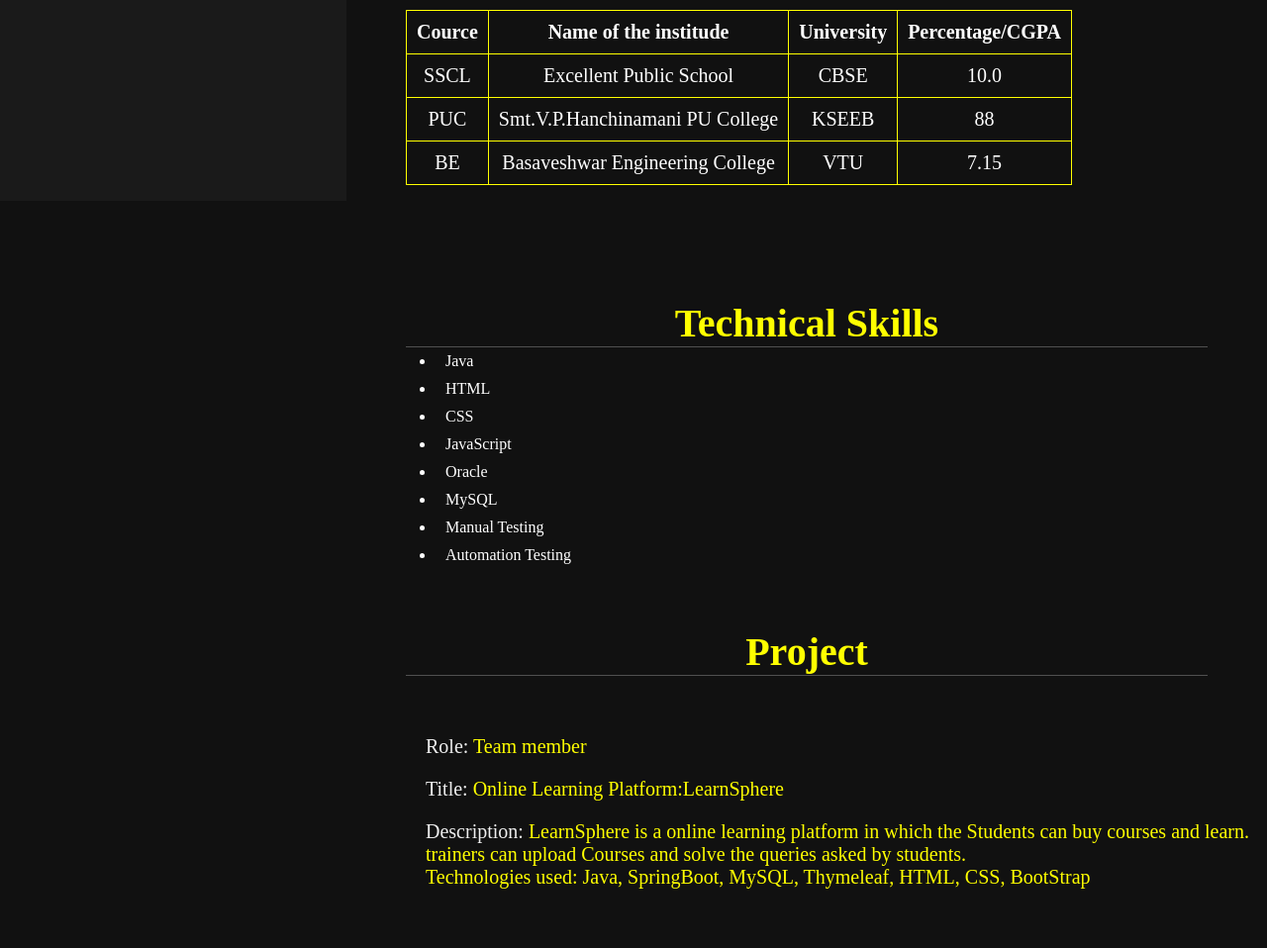
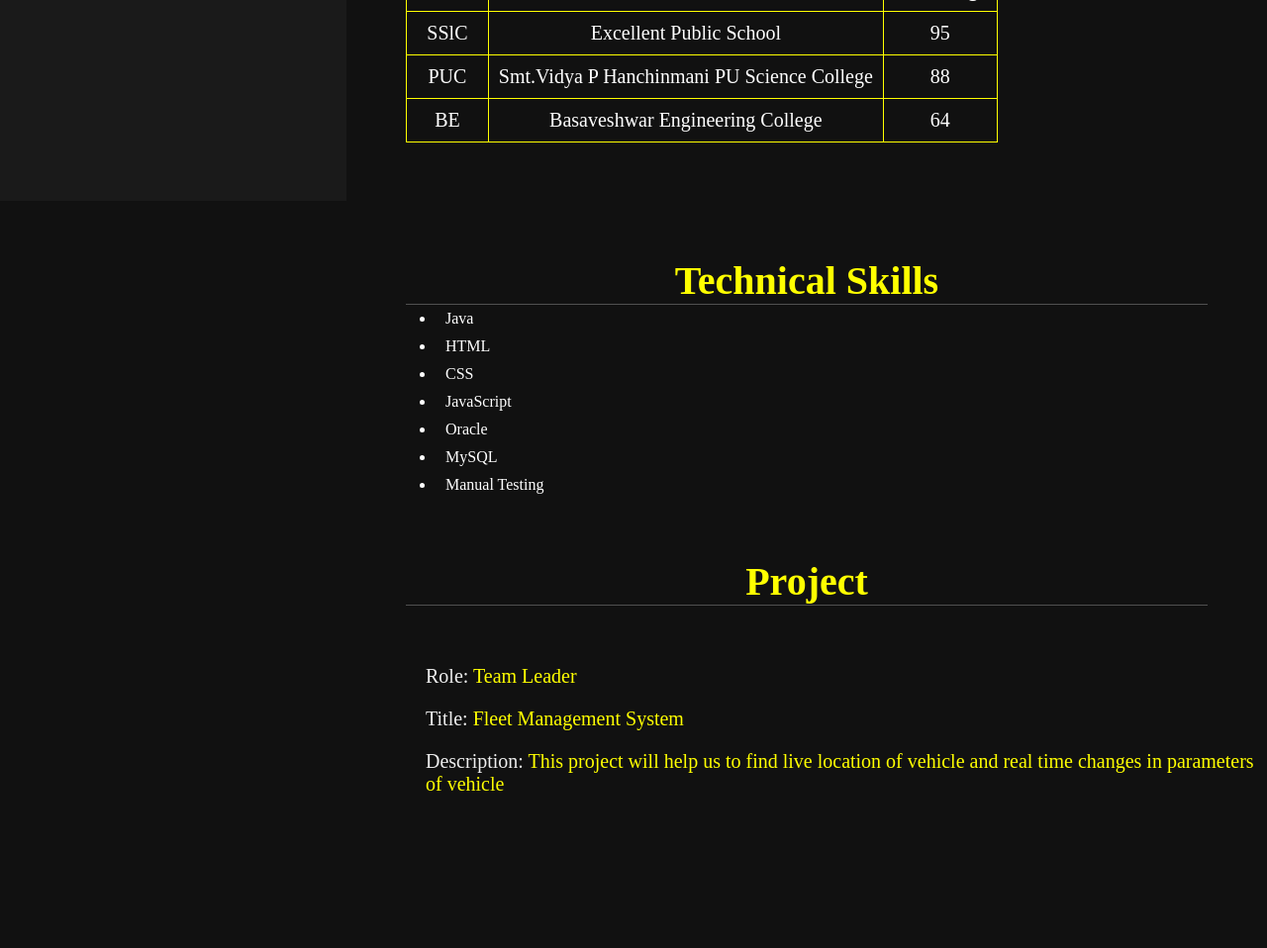
Before and after one commit to Deepuu6362/Portpolio, a plain HTML site: page index.html in a window 1280 px wide. Shown: the part 597-1555 px from the top of the page at 99% size. After the commit the page ends 1461 px from the top, so only its background shows below. Drawn offline with Linux system fonts and the light colour scheme.

Commit message:
My Portpolio

```diff
--- a/index.html
+++ b/index.html
@@ -1,8 +1,8 @@
-
+<!DOCTYPE html>
 <html lang="en">
 <head>
     <meta charset="UTF-8"
-    <meta name="viewpoint" content="width=device-width, initial-scale=1.0">
+<meta name="viewpoint" content="width=device-width, initial-scale=1.0">
        <title>Document</title>
        <link rel="stylesheet" href="sty.css">
 
@@ -10,7 +10,7 @@
 <body>
     <header>
        <div class="user">
-       <img src="Deepu.photo.JPG">
+       <img src="photo.jpg">
        <h5 class="nm">Deepu Nadamani</h5>
        <p class="jb">Student</p>
        </div>
@@ -24,17 +24,14 @@
        </nav>
     </header>
     <section class="Details" id="Details">
-
-        <h1 class="heading"><span>Details about me</span></h1>
+        <h1 class="heading"><span>Details About Me</span></h1>
         <div class="Row">
         <div class="det">
              <h3><span>Name: </span>Deepu Nadamani</h3>
              <h3><span>Age: </span>23</h3>
-             <h3><span>Gender: </span>Male</h3>
+             <h3><span>Gender: </span>male</h3>
              <h3><span>Email: </span>deepunadamani123@gmail.com</h3>
              <h3><span>Phone_no: </span>6362301911</h3>
-             <h3><span>Objective: </span>Looking for a better opportunity as a Java Developer, Software Developer.</h3>
-        </div>
         </div>
     </div>
     </section>
@@ -44,26 +41,22 @@
         <tr>
             <th>Cource</th>
             <th>Name of the institude</th>
-            <th>University</th>
-            <th>Percentage/CGPA</th>
+            <th>Percentage</th>
         </tr>
         <tr>
-            <td>SSCL</td>
+            <td>SSlC</td>
             <td>Excellent Public School</td>
-            <td>CBSE</td>
-            <td>10.0</td>
+            <td>95</td>
         </tr>
         <tr>
             <td>PUC</td>
-            <td>Smt.V.P.Hanchinamani PU College</td>
-            <td>KSEEB</td>
+            <td>Smt.Vidya P Hanchinmani PU Science College </td>
             <td>88</td>
         </tr>
         <tr>
             <td>BE</td>
             <td>Basaveshwar Engineering College</td>
-            <td>VTU</td>
-            <td>7.15</td>
+            <td>64</td>
         </tr>
     </table>
 </section>
@@ -79,8 +72,6 @@
         <li>Oracle</li>
         <li>MySQL</li>
         <li>Manual Testing</li>
-        <li>Automation Testing</li>
-
     </ul>
 </div>
 </section>
@@ -88,10 +79,9 @@
     <h1 class="heading"><span>Project</span></h1>
     <div class="Row">
         <div class="det">
-    <h3><span>Role: </span>Team member</h3>
-    <h3><span>Title: </span>Online Learning Platform:LearnSphere</h3>
-    <h3><span>Description: </span>LearnSphere is a online learning platform in which the
-            Students can buy courses and learn. trainers can upload Courses and solve the queries asked by students.<br>Technologies used: Java, SpringBoot, MySQL, Thymeleaf, HTML, CSS, BootStrap</h3>
+    <h3><span>Role: </span>Team Leader</h3>
+    <h3><span>Title: </span>Fleet Management System</h3>
+    <h3><span>Description: </span>This project will help us to find live location of vehicle and real time changes in parameters of vehicle  </h3>
             </div>
 </div>
 </section>
--- a/sty.css
+++ b/sty.css
@@ -1,4 +1,3 @@
-
 *{
     padding: 0;
     margin: 0;
```
